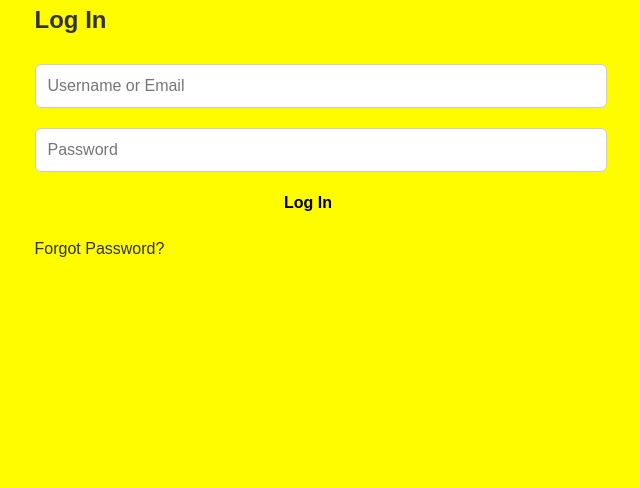
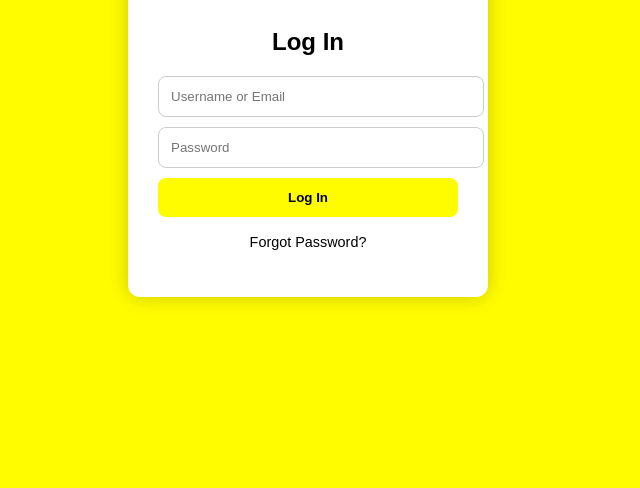
Before and after one commit to rehman007876/Snapchat-web, a plain HTML site: page Index.html in a window 1280 px wide. Shown: the part 312-800 px from the top of the page, without its empty margins (332-972 px from the left). Drawn offline with Linux system fonts and the light colour scheme.

Commit message:
Update Style.css

```diff
--- a/Style.css
+++ b/Style.css
@@ -1,64 +1,49 @@
 body {
   margin: 0;
-  font-family: Arial, sans-serif;
-  background-color: #fffc00;
+  padding: 0;
+  font-family: sans-serif;
+  background: #fffc00;
   display: flex;
   justify-content: center;
   align-items: center;
   height: 100vh;
 }
 
-.login-container {
-  background-color: white;
-  padding: 40px 30px;
-  border-radius: 10px;
-  box-shadow: 0 8px 20px rgba(0,0,0,0.1);
-  width: 100%;
-  max-width: 350px;
+.login-box {
+  background: white;
+  padding: 30px;
+  border-radius: 12px;
+  box-shadow: 0 0 20px rgba(0,0,0,0.2);
   text-align: center;
+  width: 300px;
 }
 
 .logo {
-  width: 80px;
+  width: 100px;
   margin-bottom: 20px;
 }
 
-h2 {
-  margin-bottom: 20px;
-  color: #333;
-}
-
-form input {
+input {
+  display: block;
   width: 100%;
   padding: 12px;
   margin: 10px 0;
-  border-radius: 6px;
   border: 1px solid #ccc;
-  font-size: 16px;
+  border-radius: 8px;
 }
 
-form button {
+button {
+  background: #fffc00;
+  border: none;
+  padding: 12px;
+  border-radius: 8px;
+  cursor: pointer;
+  font-weight: bold;
   width: 100%;
-  padding: 12px;
-  background-color: #fffc00;
-  color: black;
-  border: none;
-  border-radius: 6px;
-  font-weight: bold;
-  font-size: 16px;
-  cursor: pointer;
-}
-
-form button:hover {
-  background-color: #e6db00;
 }
 
 a {
+  color: #000;
   text-decoration: none;
-  color: #333;
+  font-size: 0.9rem;
 }
-
-.signup-link {
-  margin-top: 15px;
-  font-size: 14px;
-}
```
